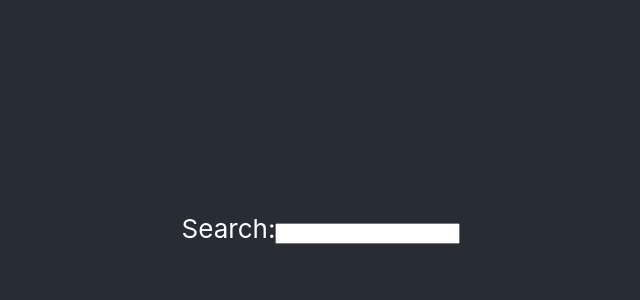
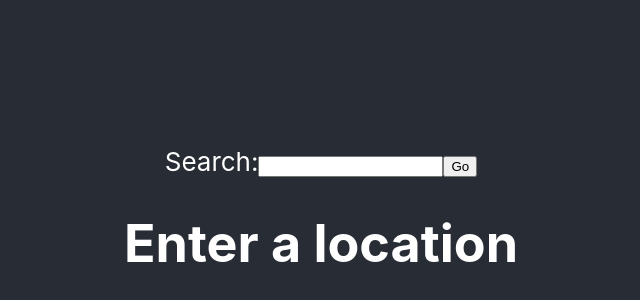
Before and after one commit to ariabrams65/ZotHack_Project, a React (Create React App) app: page / in a window 1280 px wide. Shown: the part 172-472 px from the top of the page, without its empty margins (319-959 px from the left). Built offline with nearby package versions, Linux system fonts and the light colour scheme; no server answers.

Commit message:
Changed how default shows

```diff
--- a/package.json
+++ b/package.json
@@ -6,6 +6,7 @@
     "@testing-library/jest-dom": "^5.11.4",
     "@testing-library/react": "^11.1.0",
     "@testing-library/user-event": "^12.1.10",
+    "dotenv": "^8.2.0",
     "react": "^17.0.1",
     "react-dom": "^17.0.1",
     "react-scripts": "4.0.0",
--- a/src/App.js
+++ b/src/App.js
@@ -8,7 +8,6 @@ function App() {
       <header className="App-header">
 
         <Weather/>
-        <DisplayWeather/>
 
       </header>
     </div>
--- a/src/WeatherSearch.js
+++ b/src/WeatherSearch.js
@@ -1,17 +1,40 @@
 import React, { Component } from "react";
 import './WeatherSearch.css';
+import DisplayWeather from "./components/climate.js";
 
 export default class Weather extends Component {
+    constructor(props)  {
+        super(props);
+        this.state = {
+            isSearched: false
+        };
+        this.handleSubmit = this.handleSubmit.bind(this);
+    }
+
+
+    handleSubmit = (event) => {
+        this.setState({isSearched: true});
+        event.preventDefault();
+    };
+
     render() {
+        const isSearched = this.state.isSearched;
+        let searchLabel;
+        if (isSearched) {
+            searchLabel= <DisplayWeather/>
+        } else {
+            searchLabel = <h1>Enter a location</h1>
+        }
         return (
             <div>
-                <form className="form" >
+                <form className="form" onSubmit={this.handleSubmit}>
                     <label>
                         Search:
                         <input id = 'search' type="text"></input>
-
                     </label>
+                    <input type="submit" value="Go"></input>
                 </form>
+                {searchLabel}
             </div>
         );
     }
```
Also changed, not shown: 2 other files (tests, documents, lock files or other folders).
